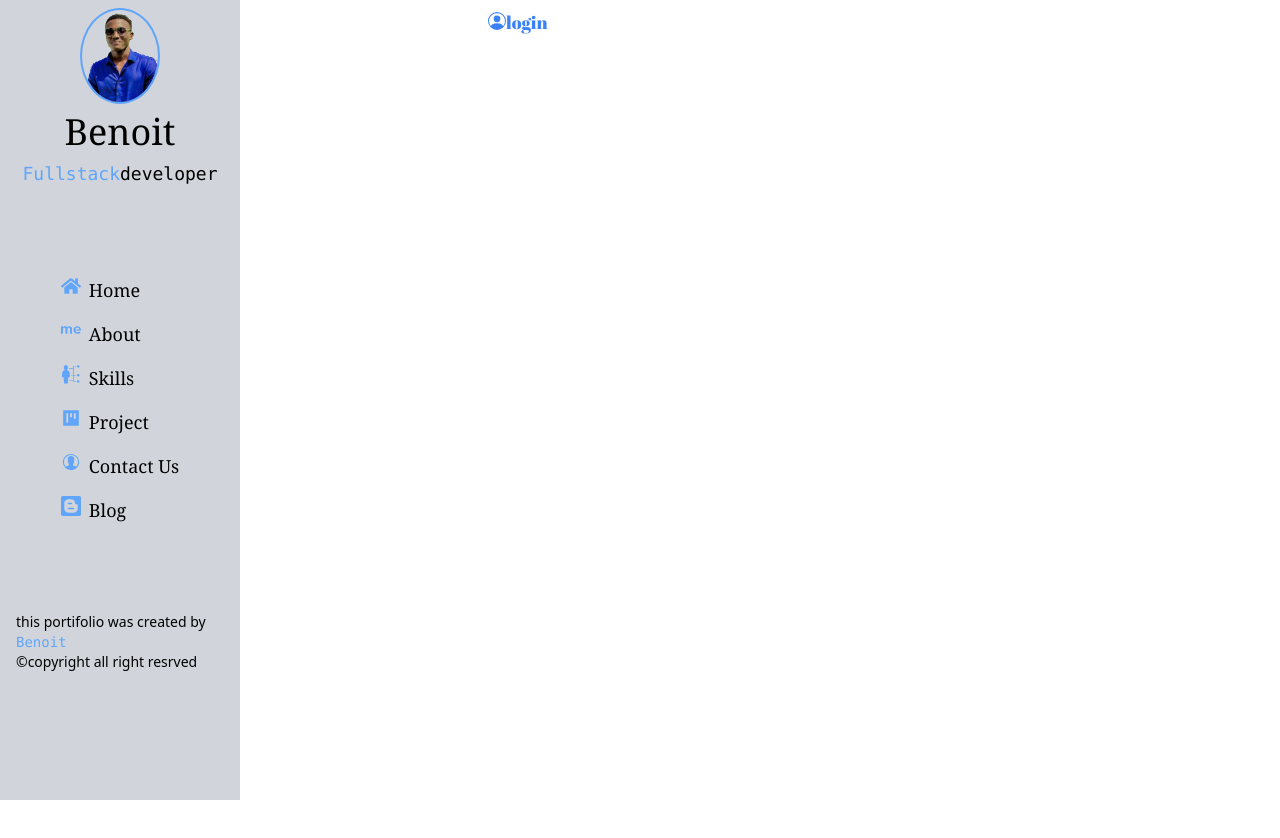
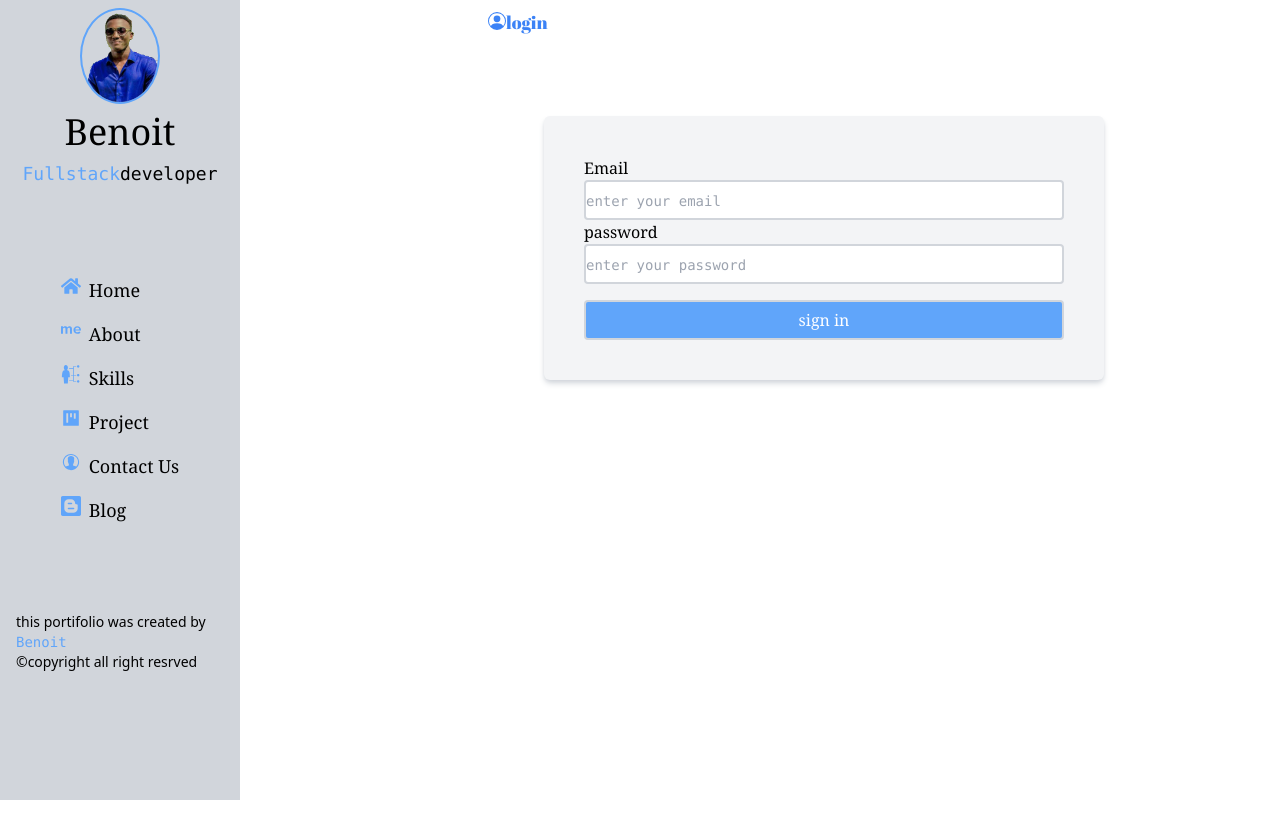
Before and after one commit to BenoitIT/portifolioweb, a React (Create React App) app: page /login in a window 1280 px wide. Shown: the top 838 px of the page. Built offline with nearby package versions, Linux system fonts and the light colour scheme.

Commit message:
adding login page

```diff
--- a/src/App.js
+++ b/src/App.js
@@ -8,6 +8,7 @@ import Skills from "./components/Skills";
 import Project from "./components/Project";
 import Contact from "./components/contact";
 import Header from "./components/header";
+import LoginForm from "./components/loginForm";
 function App() {
   const [nav, setNav] = useState(false);
   const SetHiddenNav = () => {
@@ -45,6 +46,7 @@ function App() {
 
         <div id="routes" className="lg:h-screen">
           <Routes>
+          <Route path="/login" element={<LoginForm />}></Route>
             <Route path="/" element={<Home />}></Route>
             <Route path="/" element={<Home />}></Route>
             <Route path="/about" element={<About />}></Route>
--- a/src/components/contact.jsx
+++ b/src/components/contact.jsx
@@ -47,6 +47,7 @@ const Contact = () => {
           <div className="text-mono flex-col space-y-4 px-20 my-4 lg:mx-0 sm:-ml-[5rem]">
             <div className="font-mono text text-2xl">Contact_us Form</div>
             <div className="bg-gray-50 lg:text-xl sm:text-sm" id="name">
+              <form>
               <div>
                 <label htmlFor="names" className="font-serif">
                   your name
@@ -89,9 +90,11 @@ const Contact = () => {
               <button className="border-2 border-gray-300 lg:w-[30rem] sm:w-[15rem] font-serif rounded h-10 lg:text-base sm:text-sm bg-blue-400 text-white">
                 send a message
               </button>
+              </form>
             </div>
           </div>
-        </div>
+          </div>
+
       </div>
       <ImageTwo />
     </div>
--- a/src/components/header.jsx
+++ b/src/components/header.jsx
@@ -1,10 +1,11 @@
 import {BsPersonCircle} from "react-icons/bs"
 import {BiMenu} from "react-icons/bi"
+import { Link } from "react-router-dom";
 const Header = ({onShowNav,nav,active}) => {
 return (
     <div className={nav||active!==null? "bg-white h-20 lg:flex justify-around items-center sm:flex sm:justify-around  sm:sticky sm:top-0 sm:text-sm lg:text-xl text-black lg:sticky lg:top-0 lg:ml-[16rem] lg:w-[80%]":"sm:hidden lg:flex"}>
       <div className="text-2xl font-thin text-blue-500 lg:hidden sm:block" onClick={onShowNav}><BiMenu/></div>
-      <div className="text-lg font-thin flex text-blue-500"><span className="mt-1"><BsPersonCircle/></span><span>login</span></div>
+      <Link to={"/login"}><div className="text-lg font-thin flex text-blue-500"><span className="mt-1"><BsPersonCircle/></span><span>login</span></div></Link>
     </div>
   );
 };
--- /dev/null
+++ b/src/components/loginForm.jsx
@@ -0,0 +1,40 @@
+import React from 'react';
+const LoginForm = () => {
+    return ( <div className='lg:ml-[3.5rem] sm:mx-10 mt-20 bg-gray-100 shadow-md shadow-gray-300 rounded-md'>
+        <form className='px-10 py-10'>
+
+              <div>
+                <label htmlFor="email" className="font-serif">
+                  Email
+                </label>
+              </div>
+              <div>
+                <input
+                  type="email"
+                  className="border-2 border-gray-300 lg:w-[30rem] sm:w-[15rem] rounded h-10 text-base font-serif placeholder:text-sm placeholder:font-mono focus:outline-none"
+                  id="names"
+                  placeholder="enter your email"
+                />
+              </div>
+              <div>
+                <label htmlFor="names" className="font-serif">
+                  password
+                </label>
+              </div>
+              <div>
+                <input
+                  type="password"
+                  className="border-2 border-gray-300 lg:w-[30rem] sm:w-[15rem] rounded h-10 text-base font-serif placeholder:text-sm placeholder:font-mono focus:outline-none"
+                  id="names"
+                  placeholder="enter your password"
+                />
+              </div>
+              <button className="border-2 border-gray-300 lg:w-[30rem] sm:w-[15rem] font-serif rounded h-10 lg:text-base sm:text-sm bg-blue-400 text-white mt-4">
+                sign in
+              </button>
+              </form>
+    </div>
+    );
+}
+
+export default LoginForm;
```
